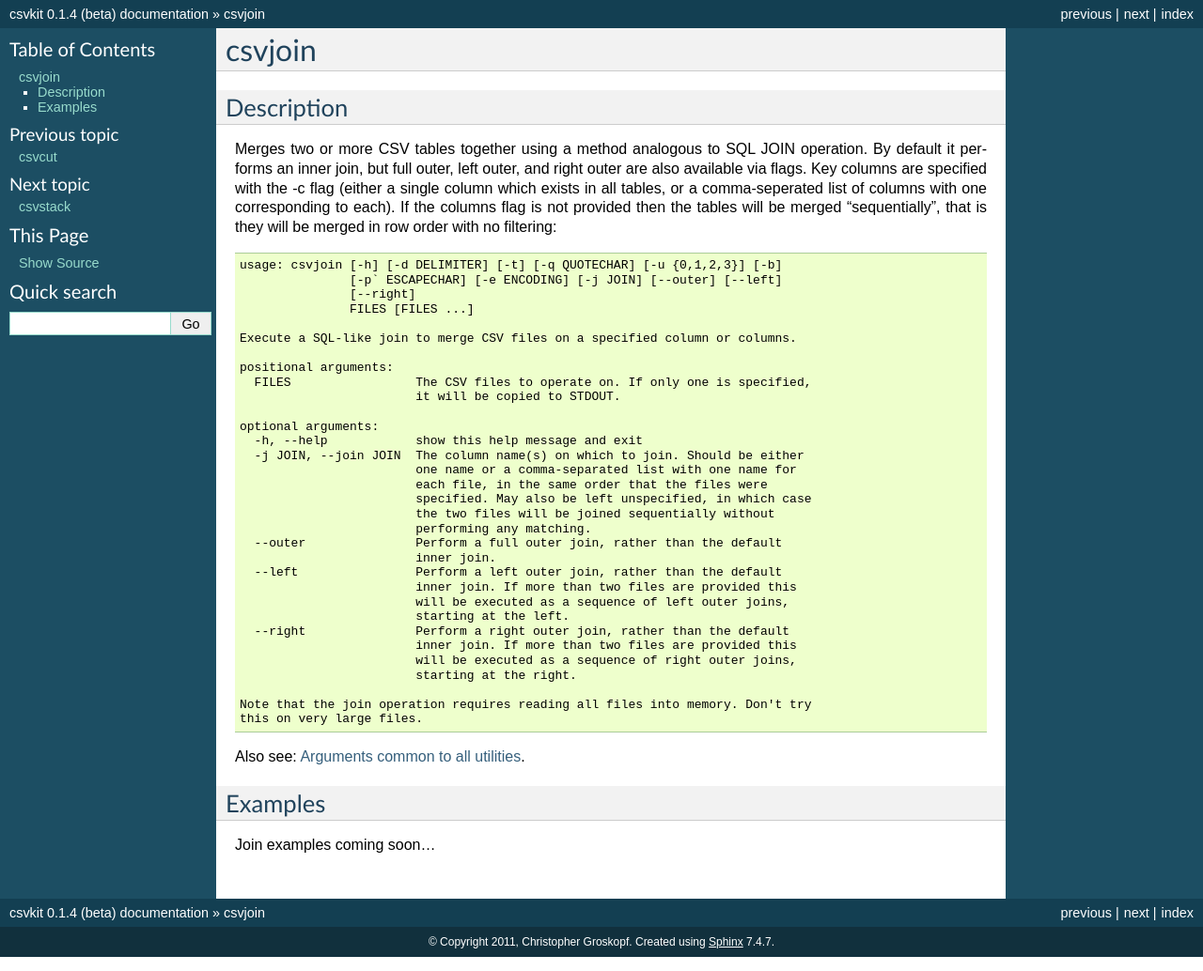
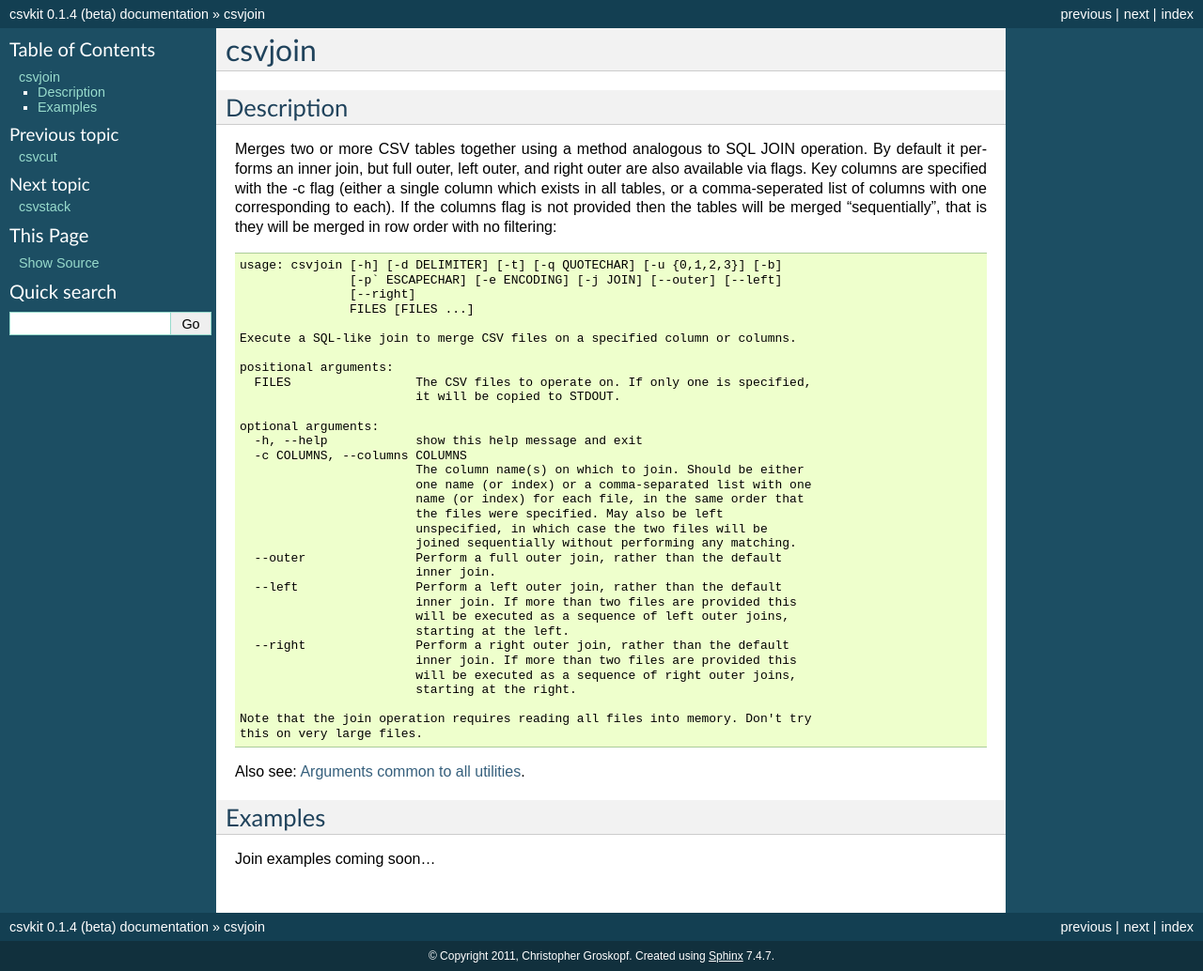
Before and after one commit to wireservice/csvkit, a Sphinx documentation site: the page built from docs/scripts/csvjoin.rst, in a window 1280 px wide. Shown: the whole page at 94% size. Built offline with Sphinx 7.4.7, drawn with Linux system fonts in a browser that asks for light colours.

Commit message:
Modified csvjoin to accept -c instead of -j. Closes #67.

```diff
--- a/docs/scripts/csvjoin.rst
+++ b/docs/scripts/csvjoin.rst
@@ -20,12 +20,13 @@
 
     optional arguments:
       -h, --help            show this help message and exit
-      -j JOIN, --join JOIN  The column name(s) on which to join. Should be either
-                            one name or a comma-separated list with one name for
-                            each file, in the same order that the files were
-                            specified. May also be left unspecified, in which case
-                            the two files will be joined sequentially without
-                            performing any matching.
+      -c COLUMNS, --columns COLUMNS
+                            The column name(s) on which to join. Should be either
+                            one name (or index) or a comma-separated list with one
+                            name (or index) for each file, in the same order that
+                            the files were specified. May also be left
+                            unspecified, in which case the two files will be
+                            joined sequentially without performing any matching.
       --outer               Perform a full outer join, rather than the default
                             inner join.
       --left                Perform a left outer join, rather than the default
```
Also changed, not shown: 1 other file.
